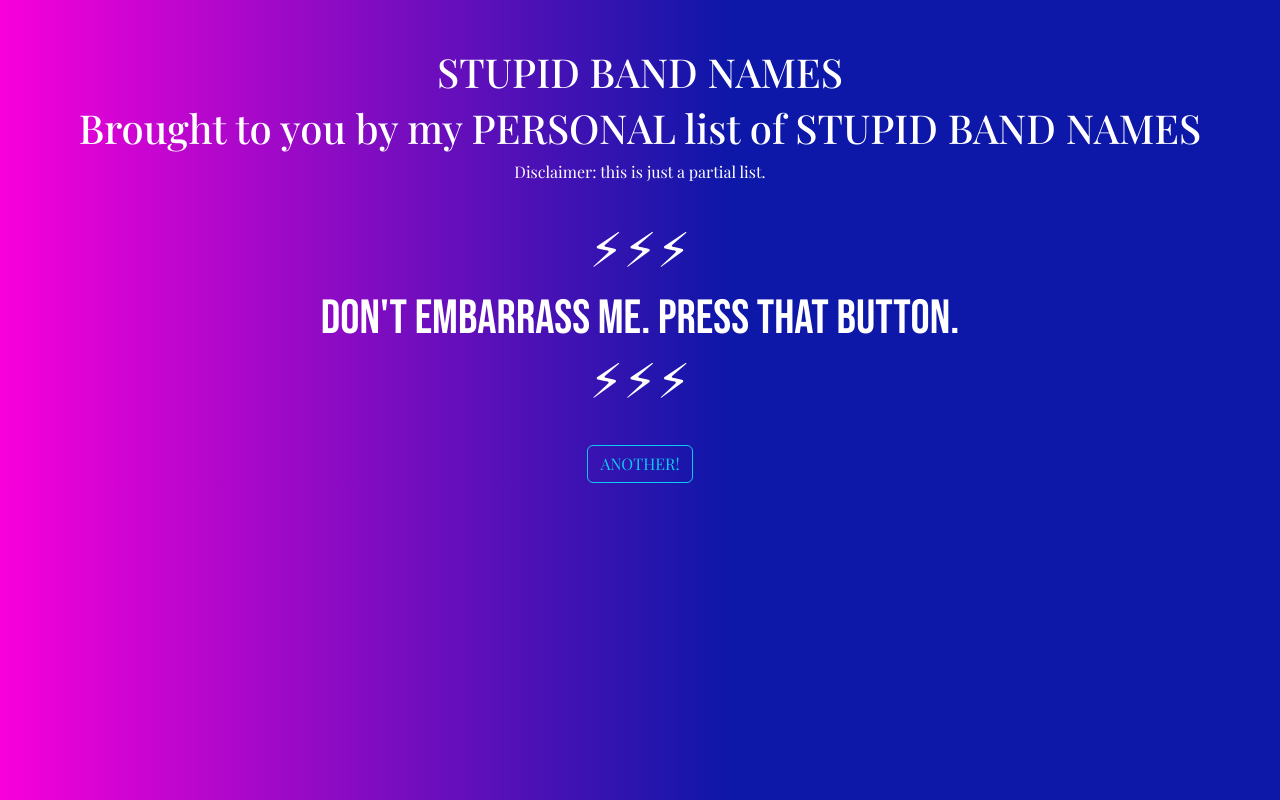
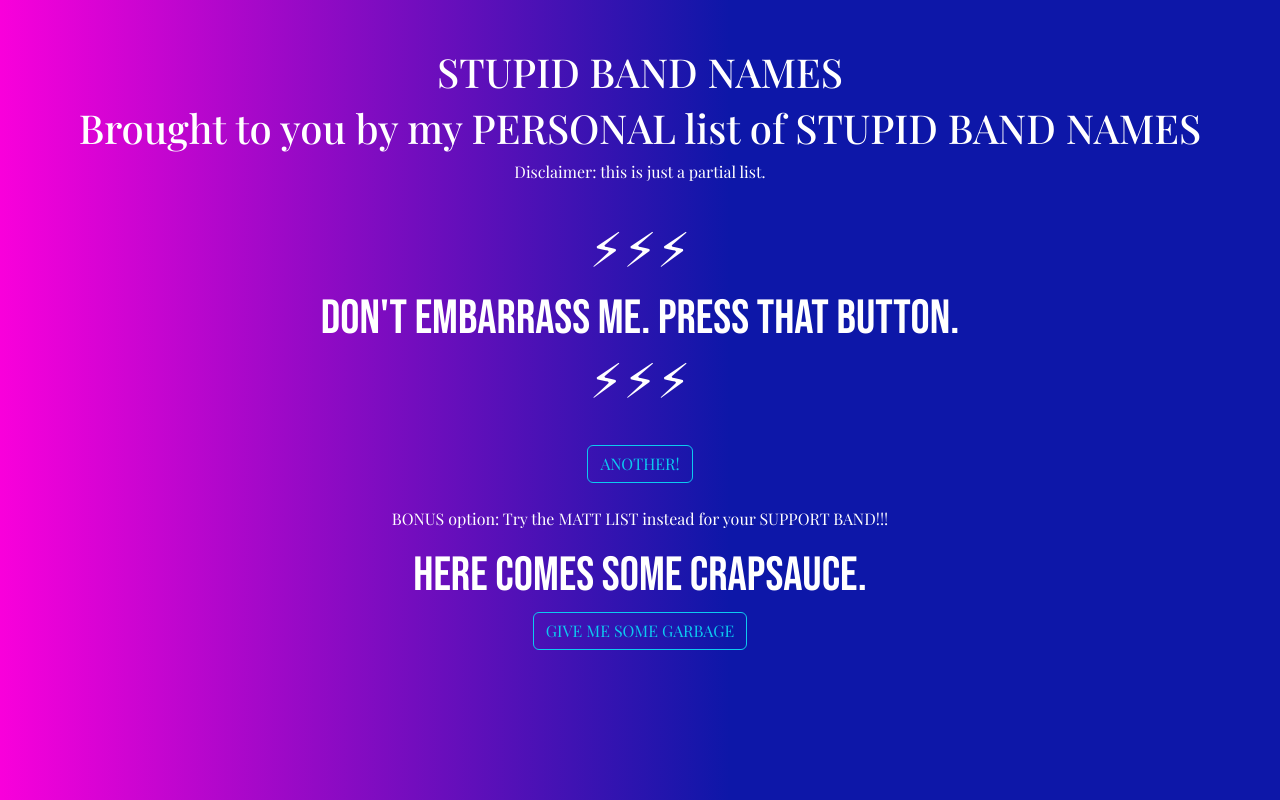
Before and after one commit to geniesa/bandter, a plain HTML site: page index.html in a window 1280 px wide. Drawn offline with nearby package versions, Linux system fonts and the light colour scheme.

Commit message:
Update index.html
with Matt's list

```diff
--- a/index.html
+++ b/index.html
@@ -3,7 +3,7 @@
 <head>
   <meta charset="utf-8">
   <meta name="viewport" content="width=device-width, initial-scale=1">
-  <title>YOUR NEW BAND NAME FOR YOU TO LIVE YOUR BEST LIFE</title>
+  <title>YOUR NEW BAND NAME TO LIVE YOUR BEST LIFE</title>
   <link href="https://cdn.jsdelivr.net/npm/bootstrap@5.2.0-beta1/dist/css/bootstrap.min.css" rel="stylesheet"
     integrity="sha384-0evHe/X+R7YkIZDRvuzKMRqM+OrBnVFBL6DOitfPri4tjfHxaWutUpFmBp4vmVor" crossorigin="anonymous">
 
@@ -39,10 +39,28 @@
     <div class="container-fluid"><br><h2>⚡⚡⚡</h2><h2 id="answerGoesHere">Don't embarrass me. Press that button.</h2><h2>⚡⚡⚡</h2>
       <br>
       <button class="btn btn-outline-info" onclick="newWord()">ANOTHER!</button>
+      <br>
+      <br>
     </div>
-
+    <div class="container-fluid">
+      <p>BONUS option: Try the MATT LIST instead for your SUPPORT BAND!!!</p>
+      <h2 id="mattAnswer">HERE COMES SOME CRAPSAUCE.</h2>
+      <button class="btn btn-outline-info" onclick="newWordMatt()">GIVE ME SOME GARBAGE</button>
+      <br>
+      <br>
+    </div>
   </div>
 
+  <!-- FOOTER
+  <footer class="fixed-bottom">
+    <hr>
+    <div class="container">
+      <p>This stupidity is licensed by Genie Tay under a <a rel="license"
+          href="http://creativecommons.org/licenses/by/4.0/">CC by 4.0</a>, and is somehow built on <a
+          href="https://getbootstrap.com/">Bootstrap</a> in spite of looking like something that was hacked up by an
+        unwanted slime mould.</p>
+    </div>
+  </footer> -->
 
   <!-- Can swap out this js file by pasting code here -->
   <script src="javascript.js"></script>
```
